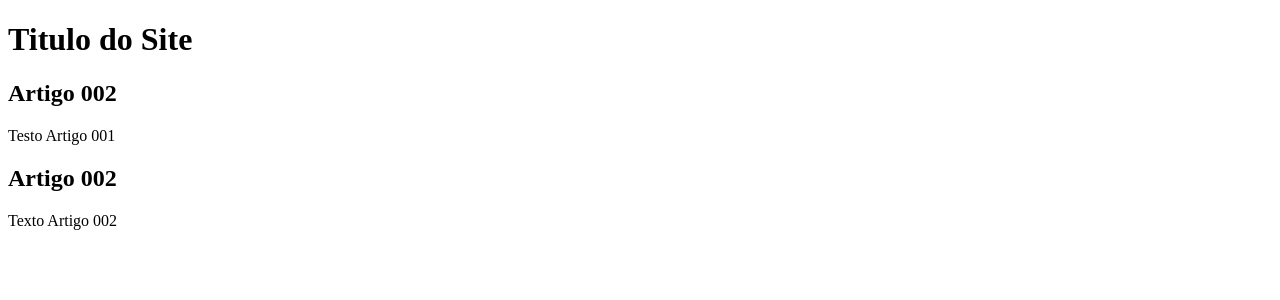
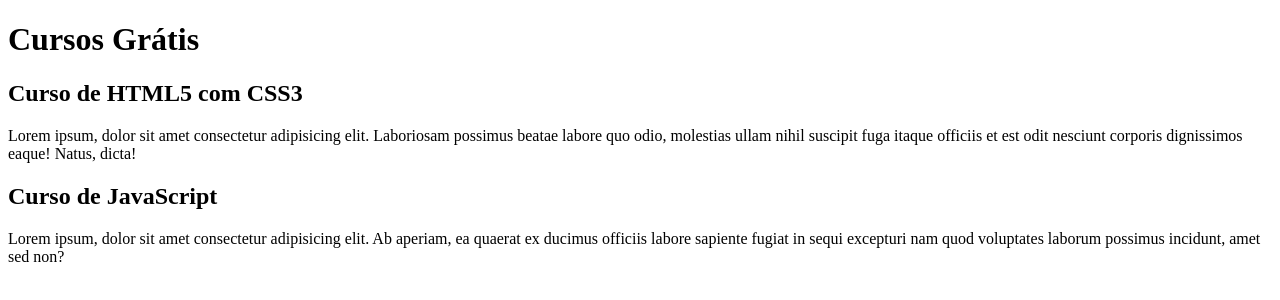
Before and after one commit to jwilianmacedo/projeto-site, a plain HTML site: page index.html in a window 1280 px wide. Drawn offline with Linux system fonts and the light colour scheme.

Commit message:
comecei a escrever o conteúdo

```diff
--- a/index.html
+++ b/index.html
@@ -9,15 +9,15 @@
 <body>
     <main>
         <header>
-            <h1>Titulo do Site</h1>
+            <h1>Cursos Grátis</h1>
         </header>
         <article>
-            <h2>Artigo 002</h2>
-            <p>Testo Artigo 001</p>
+            <h2>Curso de HTML5 com CSS3</h2>
+            <p>Lorem ipsum, dolor sit amet consectetur adipisicing elit. Laboriosam possimus beatae labore quo odio, molestias ullam nihil suscipit fuga itaque officiis et est odit nesciunt corporis dignissimos eaque! Natus, dicta!</p>
         </article>
         <article>
-            <h2>Artigo 002</h2>
-            <p>Texto Artigo 002</p>
+            <h2>Curso de JavaScript</h2>
+            <p>Lorem ipsum, dolor sit amet consectetur adipisicing elit. Ab aperiam, ea quaerat ex ducimus officiis labore sapiente fugiat in sequi excepturi nam quod voluptates laborum possimus incidunt, amet sed non?</p>
         </article>
     </main>
 </body>
```
